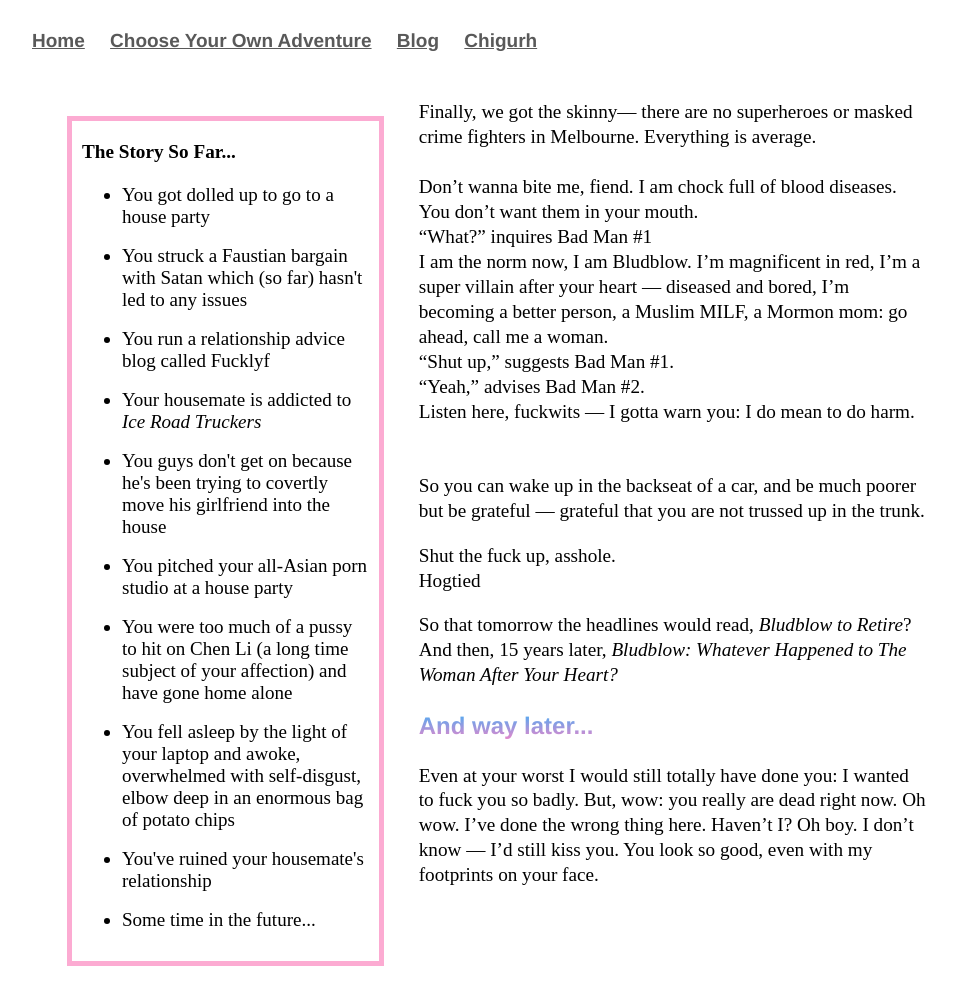
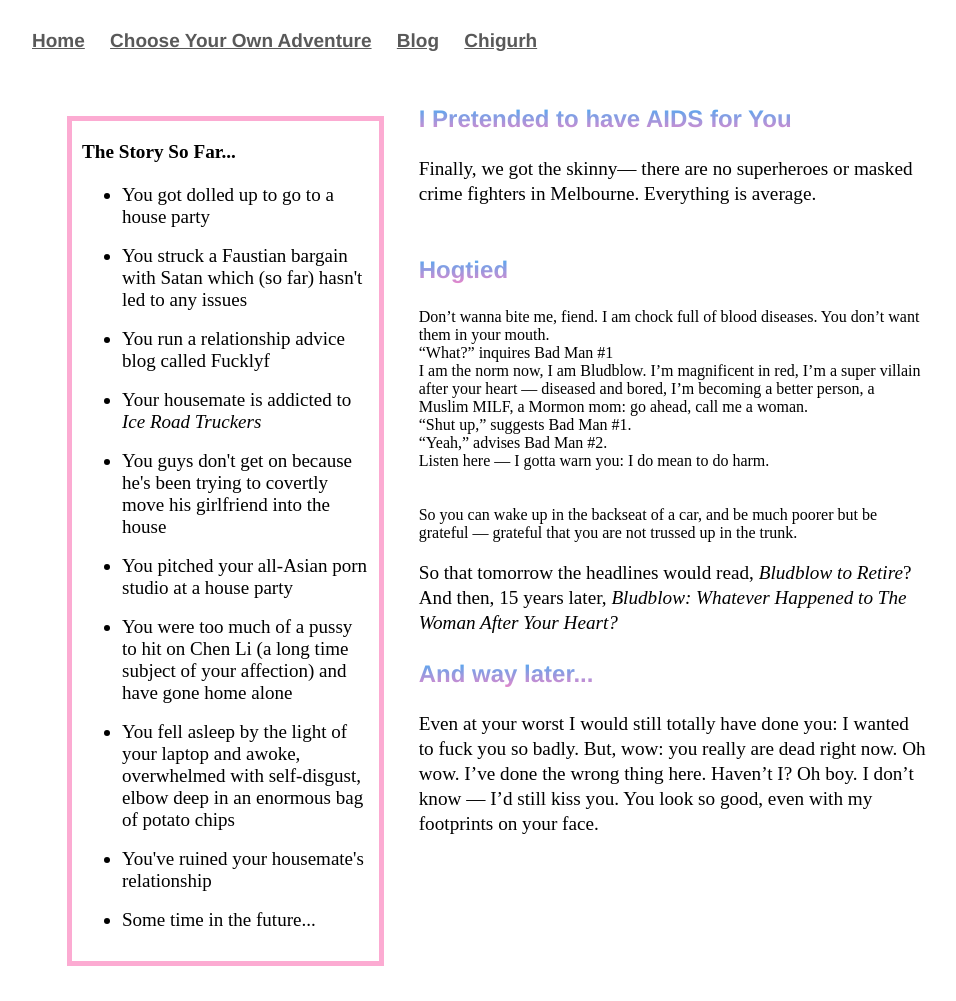
Before and after one commit to Pinelife/pinelife.github.io, a Jekyll site: the page Hellhole/FutureRoom.html, which Jekyll copies as it is, in a window 1280 px wide. Shown: the whole page, without its empty margins (160-1116 px from the left). Built offline with Jekyll 4.4.1, drawn with Linux system fonts in a browser that asks for light colours.

Commit message:
Update FutureRoom.html

```diff
--- a/Hellhole/FutureRoom.html
+++ b/Hellhole/FutureRoom.html
@@ -41,24 +41,24 @@
 </ul>
     </p>
 </div>
-
+<h3>I Pretended to have AIDS for You</h3>
 <p>
 Finally, we got the skinny— there are no superheroes or masked crime fighters in Melbourne. Everything is average.<br/>
 <br/>
+<h3>Hogtied </h3>
+
 Don’t wanna bite me, fiend. I am chock full of blood diseases. You don’t want them in your mouth. <br/>
 “What?” inquires Bad Man #1<br/>
 I am the norm now, I am Bludblow. I’m magnificent in red, I’m a super villain after your heart — diseased and bored, I’m becoming a better
 person, a Muslim MILF, a Mormon mom: go ahead, call me a woman. <br/>
  “Shut up,” suggests Bad Man #1. <br/>
 “Yeah,” advises Bad Man #2.<br/>
-Listen here, fuckwits — I gotta warn you: I do mean to do harm. <br/>
+Listen here — I gotta warn you: I do mean to do harm. <br/>
 <br/>
 <br/>
 So you can wake up in the backseat of a car, and be much poorer but be grateful — grateful that you are not trussed up in the trunk.
 </p>
 <p>
-Shut the fuck up, asshole.<br/>
-Hogtied
 </p>
 
 <p>
```
